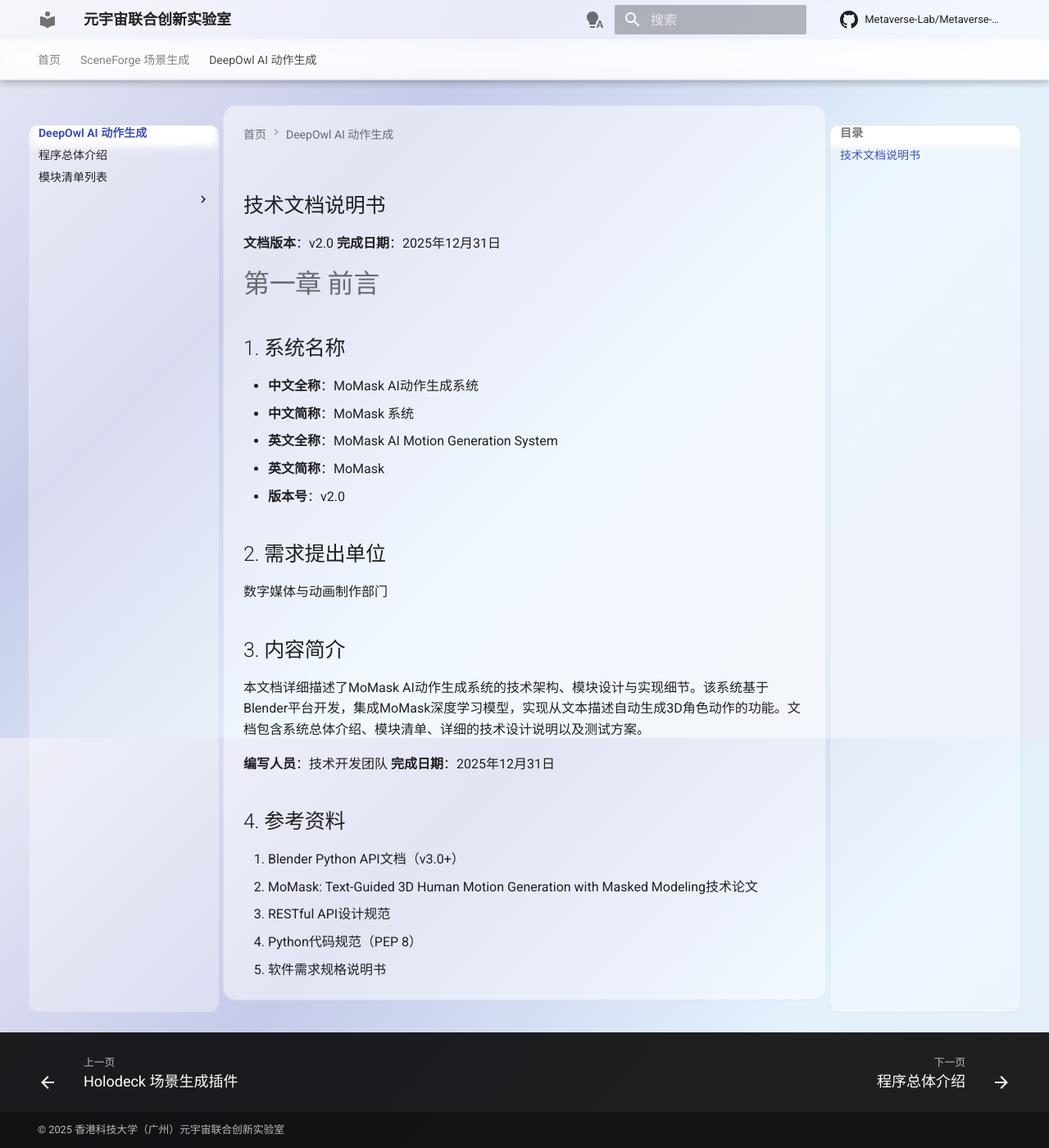
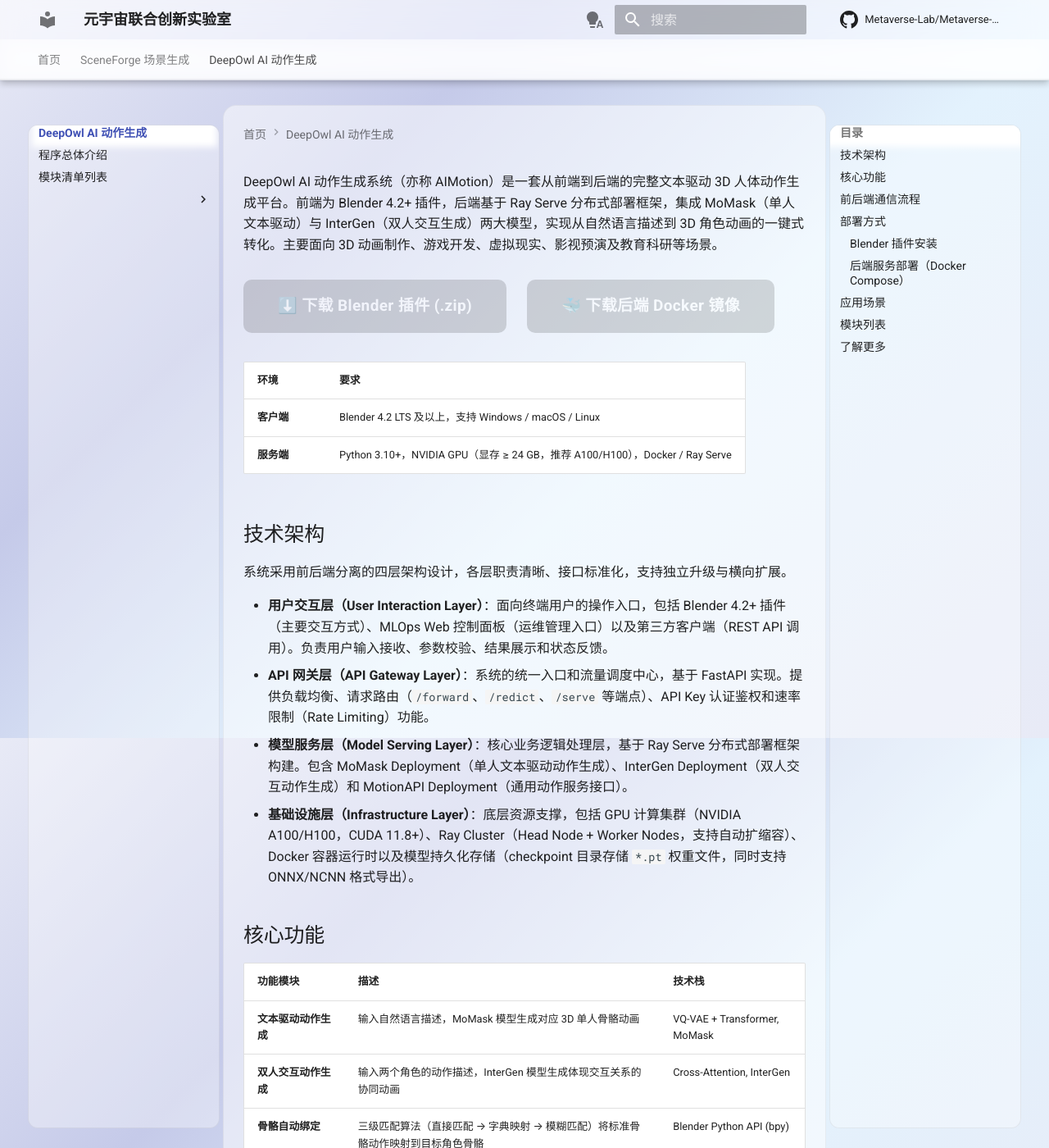
Before and after one commit to Lizhenghe-Chen/Metaverse-Website, an MkDocs documentation site: the page built from docs/momask_ai/index.md, in a window 1280 px wide and 1400 px high. Shown: the whole window at 82% size. Built offline with MkDocs 1.6.1 and Material for MkDocs 9.7.7, drawn with Linux system fonts in a browser that asks for light colours; comment, search, counter and statistics services are not loaded; some of the changed text lies outside the part shown.

Commit message:
重写 DeepOwl AI 动作生成概述页，统一产品站点介绍风格

````diff
--- a/docs/momask_ai/index.md
+++ b/docs/momask_ai/index.md
@@ -1,35 +1,99 @@
-# MoMask AI动作生成系统
+# DeepOwl AI 动作生成系统
 
-## 技术文档说明书
+DeepOwl AI 动作生成系统（亦称 AIMotion）是一套从前端到后端的完整文本驱动 3D 人体动作生成平台。前端为 Blender 4.2+ 插件，后端基于 Ray Serve 分布式部署框架，集成 MoMask（单人文本驱动）与 InterGen（双人交互生成）两大模型，实现从自然语言描述到 3D 角色动画的一键式转化。主要面向 3D 动画制作、游戏开发、虚拟现实、影视预演及教育科研等场景。
 
-**文档版本**：v2.0
-**完成日期**：2025年12月31日
+<div class="download-buttons">
+  <a class="md-button md-button--disabled">⬇️ 下载 Blender 插件 (.zip)</a>
+  <a class="md-button md-button--disabled">🐳 下载后端 Docker 镜像</a>
+</div>
 
-# 第一章 前言
+| 环境 | 要求 |
+| :--- | :--- |
+| **客户端** | Blender 4.2 LTS 及以上，支持 Windows / macOS / Linux |
+| **服务端** | Python 3.10+，NVIDIA GPU（显存 ≥ 24 GB，推荐 A100/H100），Docker / Ray Serve |
 
-## 1. 系统名称
+## 技术架构
 
-- **中文全称**：MoMask AI动作生成系统
-- **中文简称**：MoMask	系统
-- **英文全称**：MoMask AI Motion Generation System
-- **英文简称**：MoMask
-- **版本号**：v2.0
+系统采用前后端分离的四层架构设计，各层职责清晰、接口标准化，支持独立升级与横向扩展。
 
-## 2. 需求提出单位
+- **用户交互层（User Interaction Layer）**：面向终端用户的操作入口，包括 Blender 4.2+ 插件（主要交互方式）、MLOps Web 控制面板（运维管理入口）以及第三方客户端（REST API 调用）。负责用户输入接收、参数校验、结果展示和状态反馈。
+- **API 网关层（API Gateway Layer）**：系统的统一入口和流量调度中心，基于 FastAPI 实现。提供负载均衡、请求路由（`/forward`、`/redict`、`/serve` 等端点）、API Key 认证鉴权和速率限制（Rate Limiting）功能。
+- **模型服务层（Model Serving Layer）**：核心业务逻辑处理层，基于 Ray Serve 分布式部署框架构建。包含 MoMask Deployment（单人文本驱动动作生成）、InterGen Deployment（双人交互动作生成）和 MotionAPI Deployment（通用动作服务接口）。
+- **基础设施层（Infrastructure Layer）**：底层资源支撑，包括 GPU 计算集群（NVIDIA A100/H100，CUDA 11.8+）、Ray Cluster（Head Node + Worker Nodes，支持自动扩缩容）、Docker 容器运行时以及模型持久化存储（checkpoint 目录存储 `*.pt` 权重文件，同时支持 ONNX/NCNN 格式导出）。
 
-数字媒体与动画制作部门
+## 核心功能
 
-## 3. 内容简介
+| 功能模块 | 描述 | 技术栈 |
+| :--- | :--- | :--- |
+| **文本驱动动作生成** | 输入自然语言描述，MoMask 模型生成对应 3D 单人骨骼动画 | VQ-VAE + Transformer, MoMask |
+| **双人交互动作生成** | 输入两个角色的动作描述，InterGen 模型生成体现交互关系的协同动画 | Cross-Attention, InterGen |
+| **骨骼自动绑定** | 三级匹配算法（直接匹配 → 字典映射 → 模糊匹配）将标准骨骼动作映射到目标角色骨骼 | Blender Python API (bpy) |
+| **动画关键帧烘焙** | 将 BVH 动作数据烘焙为 Blender NLA 动作条带和视觉关键帧，支持直接编辑与导出 | BVH Parser, NLA Bake |
+| **动画切片与复制** | 基于 Blender NLA 编辑器，对动画片段进行循环、偏移、拼接与混合 | NLA Action Strip |
+| **MLOps 运维面板** | 模型部署管理、任务调度监控、系统资源监控、告警通知 | FastAPI, Ray Serve, Web UI |
 
-本文档详细描述了MoMask AI动作生成系统的技术架构、模块设计与实现细节。该系统基于Blender平台开发，集成MoMask深度学习模型，实现从文本描述自动生成3D角色动作的功能。文档包含系统总体介绍、模块清单、详细的技术设计说明以及测试方案。
+## 前后端通信流程
 
-**编写人员**：技术开发团队
-**完成日期**：2025年12月31日
+以单人文本驱动动作生成为例，标准通信时序如下：
 
-## 4. 参考资料
+1. **输入动作描述**：用户在 Blender 插件文本框中输入自然语言描述（如 "A person walks forward and waves right hand"），选择目标骨骼模型，点击 **生成动作** 按钮。
+2. **前端预处理**：插件对文本进行清洗、长度截断，并提取当前选中骨骼的名称列表与层级关系。
+3. **发送请求**：插件通过 HTTP POST 将 JSON 请求体发送至后端 `/forward` 端点，包含 `text`、`skeleton` 和 `timestamp` 字段。
+4. **网关路由**：FastAPI 网关完成 API Key 认证与格式校验，将请求路由至 MoMask Deployment。
+5. **模型推理**：Ray Serve 将请求分配给可用的 MoMask 副本，在 GPU 上执行前向推理（VQ-VAE 编码 + Transformer 解码）。
+6. **返回 BVH 数据**：推理完成后，动作数据被编码为 BVH 格式（包含骨骼旋转/位移关键帧序列），通过 HTTP Response 返回给 Blender 插件。
+7. **骨骼映射与烘焙**：插件执行骨骼映射、动画烘焙，生成 NLA 关键帧和视觉关键帧，最终在 Blender 视口中展示动画效果。
 
-1. Blender Python API文档（v3.0+）
-2. MoMask: Text-Guided 3D Human Motion Generation with Masked Modeling技术论文
-3. RESTful API设计规范
-4. Python代码规范（PEP 8）
-5. 软件需求规格说明书
+## 部署方式
+
+### Blender 插件安装
+
+1. 下载插件安装包 `ai_motion_generator.zip`。
+2. 打开 Blender，点击菜单栏 **编辑 → 偏好设置 → 插件**。
+3. 点击 **安装...** 按钮，选择下载的 `.zip` 文件。
+4. 在搜索框中输入 "AI Motion"，勾选启用该插件。
+5. 在插件设置面板中配置后端服务器地址（默认 `http://localhost:8000`）和 API Key。
+6. 点击 **保存用户设置** 完成安装。
+
+### 后端服务部署（Docker Compose）
+
+```bash
+# 1. 克隆部署仓库
+git clone https://github.com/aimotion/deploy.git
+cd deploy
+
+# 2. 配置环境变量
+cp .env.example .env
+# 填写 RAY_ADDRESS、MODEL_PATH、API_KEY 等参数
+
+# 3. 启动服务
+docker-compose up -d
+
+# 4. 验证服务状态
+curl http://localhost:8000/health
+# 应返回 {"status": "ok"}
+```
+
+!!! warning "注意"
+    后端服务对 GPU 显存要求较高，MoMask 与 InterGen 每个副本建议配置 1 块显存不低于 24 GB 的 NVIDIA GPU。首次部署前请确保已安装 Docker 24.0+ 与 NVIDIA Container Toolkit。
+
+## 应用场景
+
+- **3D 动画制作**：为角色动画提供快速原型生成能力，通过文本描述直接生成基础动作，大幅缩短制作周期。
+- **游戏开发**：为游戏角色生成行走、奔跑、跳跃、攻击等标准化动作，支持导入 Unity、Unreal 等主流游戏引擎。
+- **虚拟现实与教育科研**：为虚拟课堂、VR 体验、人机交互研究提供批量动作数据生产能力。
+- **影视预演**：为导演和动作指导提供快速的可视化预演，支持迭代调整。
+
+## 模块列表
+
+| 模块名称 | 描述 | 技术栈 |
+| :--- | :--- | :--- |
+| MoMask 核心逻辑模块 | 文本驱动动作生成的核心推理逻辑 | Python, PyTorch, MoMask |
+| 操作符模块 | Blender 插件中的核心操作符实现 | Blender Python API (bpy) |
+| UI 面板模块 | Blender 插件的图形化界面布局 | Blender Python API (bpy) |
+| BVH 转换工具模块 | BVH 格式解析与 Blender 关键帧转换 | Python, BVH |
+| 热加载工具模块 | 插件运行时模块热更新机制 | Blender Python API (bpy) |
+
+## 了解更多
+
+请查看各模块的详细技术文档，深入了解系统实现细节。
--- a/mkdocs.yml
+++ b/mkdocs.yml
@@ -129,7 +129,7 @@
       - 概述: sceneForge/index.md
       - Holodeck 场景生成插件: sceneForge/holodeckPlugin.md
   - DeepOwl AI 动作生成:
-      - 前言: momask_ai/index.md
+      - 概述: momask_ai/index.md
       - 程序总体介绍: momask_ai/02_overview.md
       - 模块清单列表: momask_ai/03_module_list.md
       - "":
````
